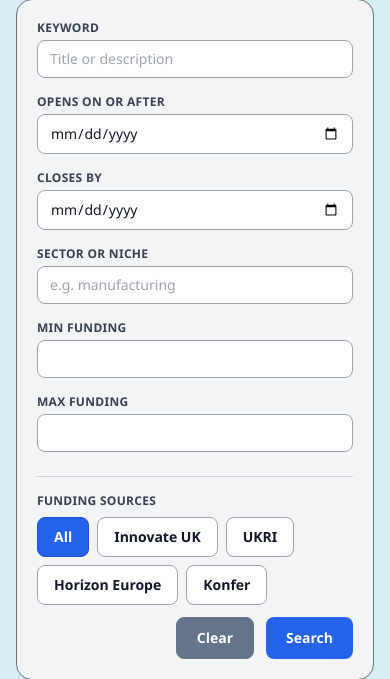
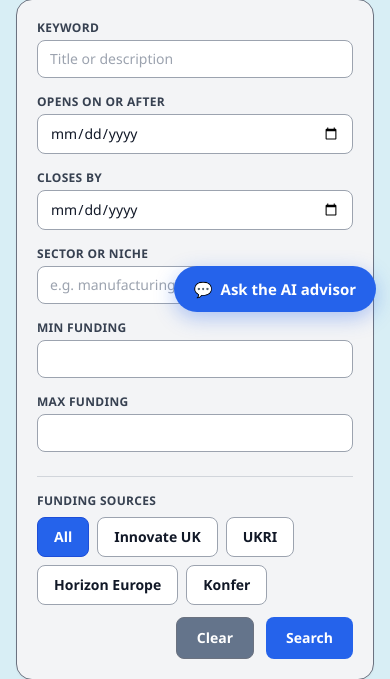
Before and after one commit to stclifford1-cyber/find-a-grant, a FastAPI app: page / in a window 390 px wide. Shown: the part 518-1197 px from the top of the page. Run offline with FastAPI, Linux system fonts and the light colour scheme; some libraries are stand-ins or nearby versions.

Commit message:
Embed the AI Funding Advisor widget on every page
Floating, open-by-default-on-desktop panel that iframes the grant-rag-chatbot
(Render), with an expand/contract control and a cache-buster so it's never
stale. Allow it in the CSP via frame-src for the chatbot origin.

Co-Authored-By: Claude Opus 4.8 <noreply@anthropic.com>

```diff
--- a/app/main.py
+++ b/app/main.py
@@ -43,6 +43,7 @@ def _security_headers() -> dict[str, str]:
         "img-src 'self' data:; "
         "connect-src 'self'; "
         "object-src 'none'; "
+        "frame-src https://grant-rag-chatbot.onrender.com; "  # allow the embedded AI advisor widget
         "base-uri 'self'; "
         "form-action 'self'; "
         "frame-ancestors 'none'"
--- a/app/templates/base.html
+++ b/app/templates/base.html
@@ -16,5 +16,76 @@
   <div class="mx-auto max-w-[1200px] px-4 py-8 lg:px-8 lg:py-10">
     {% block content %}{% endblock %}
   </div>
+
+  <!-- AI Funding Advisor: floating widget embedding the grant-rag-chatbot (hosted on Render). -->
+  <style>
+    #ai-advisor-btn {
+      position: fixed; right: 20px; bottom: 20px; z-index: 9998;
+      display: inline-flex; align-items: center; gap: 8px;
+      background: #2563eb; color: #fff; border: none; cursor: pointer;
+      padding: 13px 20px; border-radius: 999px;
+      font: 600 15px "Avenir Next", Avenir, "Segoe UI", sans-serif;
+      box-shadow: 0 6px 20px rgba(37,99,235,.35); transition: background .15s, transform .15s;
+    }
+    #ai-advisor-btn:hover { background: #1d4ed8; transform: translateY(-1px); }
+    #ai-advisor-panel {
+      position: fixed; right: 20px; bottom: 86px; z-index: 9999;
+      width: 440px; height: min(720px, 85vh); display: none; flex-direction: column;
+      background: #fff; border-radius: 16px; overflow: hidden;
+      box-shadow: 0 16px 48px rgba(0,0,0,.28);
+    }
+    #ai-advisor-panel.open { display: flex; }
+    #ai-advisor-panel.expanded { width: min(900px, 92vw); height: 92vh; bottom: 20px; }
+    #ai-advisor-head {
+      flex: 0 0 auto; display: flex; align-items: center; justify-content: space-between;
+      background: #2563eb; color: #fff; padding: 12px 16px;
+      font: 600 15px "Avenir Next", Avenir, "Segoe UI", sans-serif;
+    }
+    #ai-advisor-head button { background: none; border: none; color: #fff; font-size: 24px; line-height: 1; cursor: pointer; opacity: .9; }
+    #ai-advisor-expand { font-size: 18px; margin-right: 8px; vertical-align: middle; }
+    #ai-advisor-head button:hover { opacity: 1; }
+    #ai-advisor-frame { flex: 1 1 auto; width: 100%; border: none; }
+    @media (max-width: 480px) {
+      #ai-advisor-panel { right: 0; bottom: 0; width: 100vw; height: 100vh; border-radius: 0; }
+      #ai-advisor-btn { right: 14px; bottom: 14px; }
+    }
+  </style>
+  <button id="ai-advisor-btn" aria-label="Open the AI funding advisor">
+    <span aria-hidden="true">💬</span> Ask the AI advisor
+  </button>
+  <div id="ai-advisor-panel" role="dialog" aria-label="AI Funding Advisor">
+    <div id="ai-advisor-head">
+      <span>AI Funding Advisor</span>
+      <span>
+        <button id="ai-advisor-expand" aria-label="Expand">⤢</button>
+        <button id="ai-advisor-close" aria-label="Close advisor">&times;</button>
+      </span>
+    </div>
+    <iframe id="ai-advisor-frame" title="AI Funding Advisor" loading="lazy"></iframe>
+  </div>
+  <script>
+    (function () {
+      var CHATBOT_URL = "https://grant-rag-chatbot.onrender.com";
+      var btn = document.getElementById("ai-advisor-btn");
+      var panel = document.getElementById("ai-advisor-panel");
+      var frame = document.getElementById("ai-advisor-frame");
+      var loaded = false;
+      function open() {
+        if (!loaded) { frame.src = CHATBOT_URL + "?cb=" + Date.now(); loaded = true; }  // cache-bust so it's never stale
+        panel.classList.add("open"); btn.style.display = "none";
+      }
+      function close() { panel.classList.remove("open"); btn.style.display = ""; }
+      btn.addEventListener("click", open);
+      document.getElementById("ai-advisor-close").addEventListener("click", close);
+      document.getElementById("ai-advisor-expand").addEventListener("click", function () {
+        const big = panel.classList.toggle("expanded");
+        this.textContent = big ? "⤡" : "⤢";
+        this.setAttribute("aria-label", big ? "Shrink" : "Expand");
+      });
+      // Open by default on desktop so the advisor is visible and inviting; stay
+      // collapsed on phones (where it would cover the page) until tapped.
+      if (window.innerWidth > 768) { open(); }
+    })();
+  </script>
 </body>
 </html>
```
